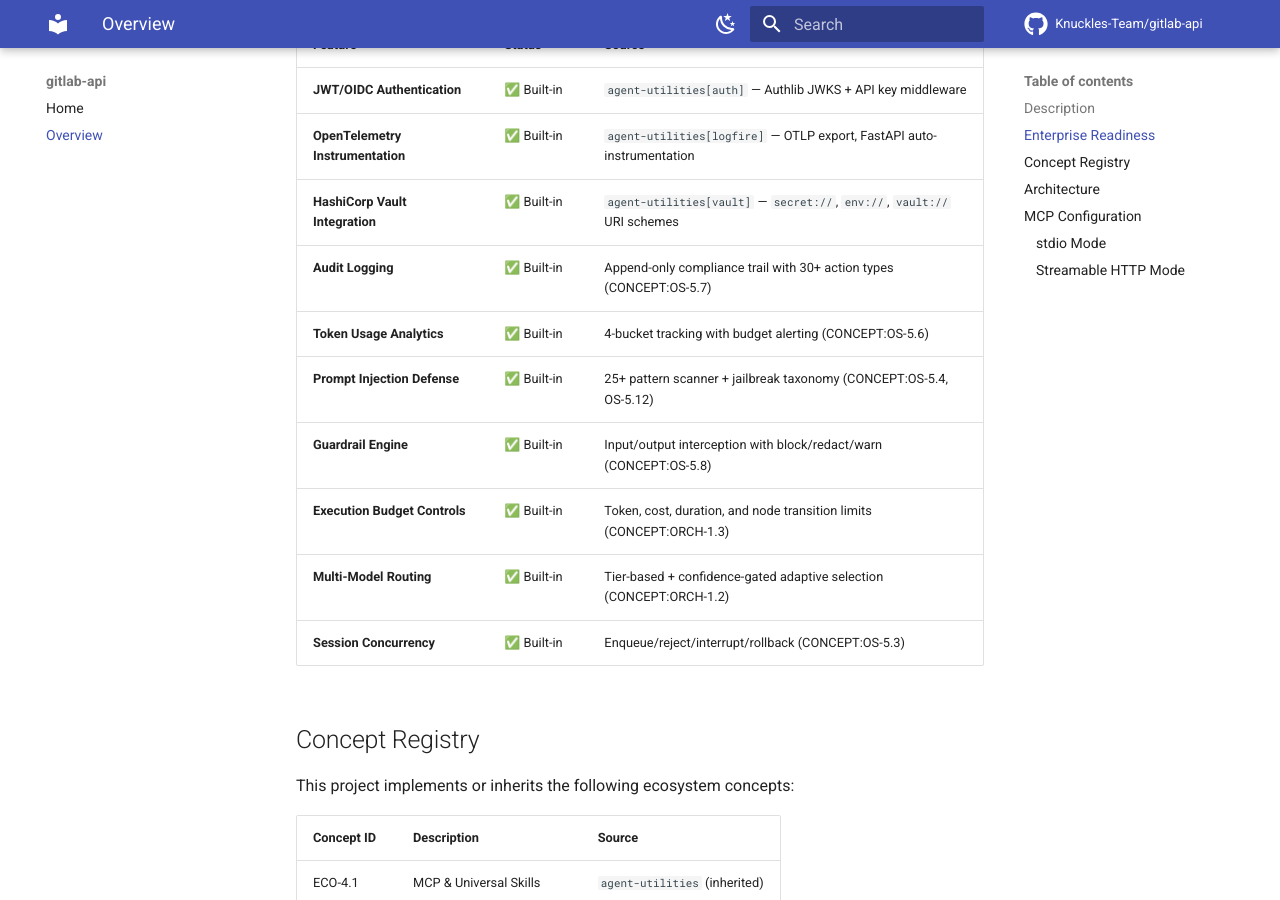
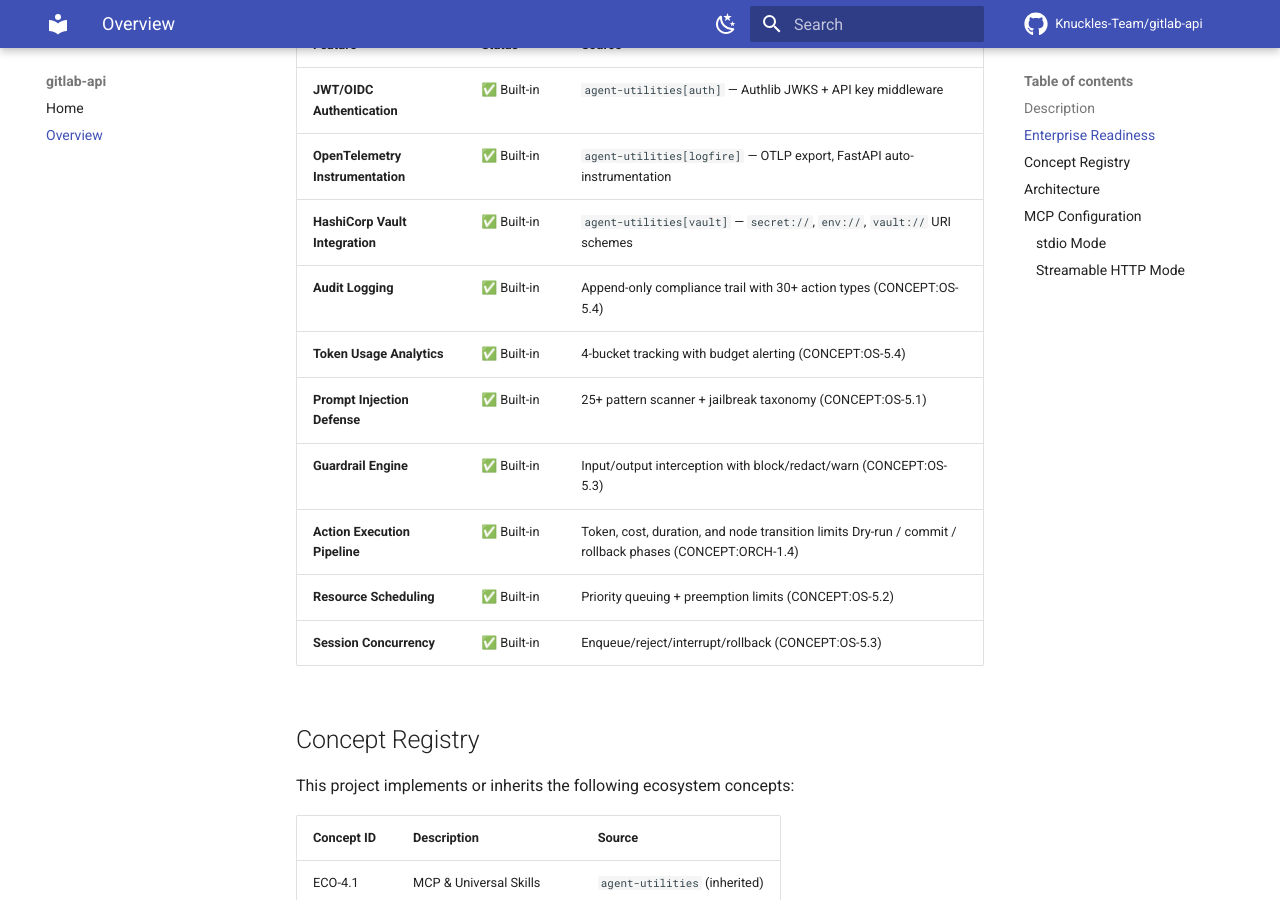
Before and after one commit to Knuckles-Team/gitlab-api, an MkDocs documentation site: the page built from docs/overview.md, in a window 1280 px wide and 900 px high, scrolled down 458 px. Built offline with MkDocs 1.6.1 and Material for MkDocs 9.7.7, drawn with Linux system fonts in a browser that asks for light colours; comment, search, counter and statistics services are not loaded.

```diff
--- a/docs/overview.md
+++ b/docs/overview.md
@@ -16,12 +16,12 @@ All agents in the ecosystem inherit enterprise-grade infrastructure from `agent-
 | **JWT/OIDC Authentication** | ✅ Built-in | `agent-utilities[auth]` — Authlib JWKS + API key middleware |
 | **OpenTelemetry Instrumentation** | ✅ Built-in | `agent-utilities[logfire]` — OTLP export, FastAPI auto-instrumentation |
 | **HashiCorp Vault Integration** | ✅ Built-in | `agent-utilities[vault]` — `secret://`, `env://`, `vault://` URI schemes |
-| **Audit Logging** | ✅ Built-in | Append-only compliance trail with 30+ action types (CONCEPT:OS-5.7) |
-| **Token Usage Analytics** | ✅ Built-in | 4-bucket tracking with budget alerting (CONCEPT:OS-5.6) |
-| **Prompt Injection Defense** | ✅ Built-in | 25+ pattern scanner + jailbreak taxonomy (CONCEPT:OS-5.4, OS-5.12) |
-| **Guardrail Engine** | ✅ Built-in | Input/output interception with block/redact/warn (CONCEPT:OS-5.8) |
-| **Execution Budget Controls** | ✅ Built-in | Token, cost, duration, and node transition limits (CONCEPT:ORCH-1.3) |
-| **Multi-Model Routing** | ✅ Built-in | Tier-based + confidence-gated adaptive selection (CONCEPT:ORCH-1.2) |
+| **Audit Logging** | ✅ Built-in | Append-only compliance trail with 30+ action types (CONCEPT:OS-5.4) |
+| **Token Usage Analytics** | ✅ Built-in | 4-bucket tracking with budget alerting (CONCEPT:OS-5.4) |
+| **Prompt Injection Defense** | ✅ Built-in | 25+ pattern scanner + jailbreak taxonomy (CONCEPT:OS-5.1) |
+| **Guardrail Engine** | ✅ Built-in | Input/output interception with block/redact/warn (CONCEPT:OS-5.3) |
+| **Action Execution Pipeline** | ✅ Built-in | Token, cost, duration, and node transition limits Dry-run / commit / rollback phases (CONCEPT:ORCH-1.4) |
+| **Resource Scheduling** | ✅ Built-in | Priority queuing + preemption limits (CONCEPT:OS-5.2) |
 | **Session Concurrency** | ✅ Built-in | Enqueue/reject/interrupt/rollback (CONCEPT:OS-5.3) |
 
 ## Concept Registry
--- a/pyproject.toml
+++ b/pyproject.toml
@@ -4,7 +4,7 @@ build-backend = "setuptools.build_meta"
 
 [project]
 name = "gitlab-api"
-version = "25.22.0"
+version = "25.23.0"
 description = "GitLab API + MCP Server + A2A Server"
 readme = "README.md"
 classifiers = [ "Development Status :: 5 - Production/Stable", "License :: Public Domain", "Environment :: Console", "Operating System :: POSIX :: Linux", "Programming Language :: Python :: 3",]
```
Also changed, not shown: README.md (renamed from docs/index.md, +1 -1 lines), .bumpversion.cfg, 3 other files.
